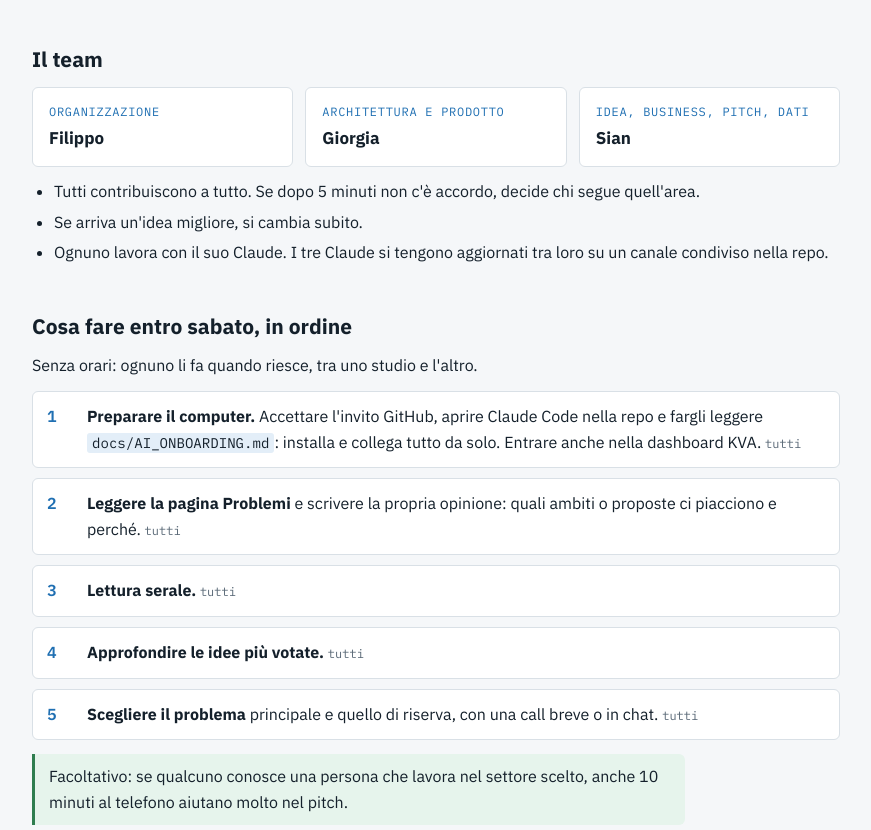
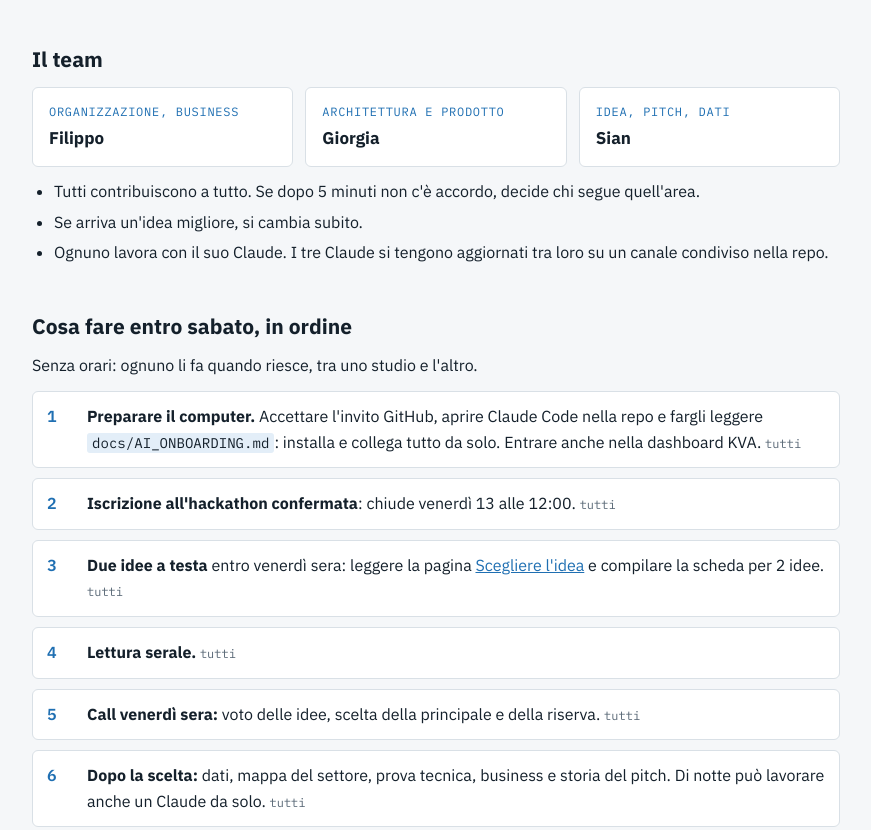
Before and after one commit to pippotadde/kva-ai-brain, a plain HTML site: page docs/site/generale.html in a window 1280 px wide. Shown: the part 910-1740 px from the top of the page, without its empty margins (204-1075 px from the left). Drawn offline with Linux system fonts and the light colour scheme.

Commit message:
Move business role to Filippo, update pre-event steps, add START_KVA bootstrap file
Co-Authored-By: Claude Opus 5.5 <noreply@anthropic.com>
Claude-Session: https://claude.ai/code/session_01NH2T1ZdPmaNXujbHRUn91G

```diff
--- a/docs/site/generale.html
+++ b/docs/site/generale.html
@@ -42,9 +42,9 @@
   <section>
     <h2>Il team</h2>
     <div class="grid3">
-      <div class="card"><span class="role">Organizzazione</span><b>Filippo</b></div>
+      <div class="card"><span class="role">Organizzazione, business</span><b>Filippo</b></div>
       <div class="card"><span class="role">Architettura e prodotto</span><b>Giorgia</b></div>
-      <div class="card"><span class="role">Idea, business, pitch, dati</span><b>Sian</b></div>
+      <div class="card"><span class="role">Idea, pitch, dati</span><b>Sian</b></div>
     </div>
     <ul>
       <li>Tutti contribuiscono a tutto. Se dopo 5 minuti non c'è accordo, decide chi segue quell'area.</li>
@@ -58,10 +58,11 @@
     <p>Senza orari: ognuno li fa quando riesce, tra uno studio e l'altro.</p>
     <ol class="steps">
       <li><div><b>Preparare il computer.</b> Accettare l'invito GitHub, aprire Claude Code nella repo e fargli leggere <code>docs/AI_ONBOARDING.md</code>: installa e collega tutto da solo. Entrare anche nella dashboard KVA. <span class="who">tutti</span></div></li>
-      <li><div><b>Leggere la pagina Problemi</b> e scrivere la propria opinione: quali ambiti o proposte ci piacciono e perché. <span class="who">tutti</span></div></li>
+      <li><div><b>Iscrizione all'hackathon confermata</b>: chiude venerdì 13 alle 12:00. <span class="who">tutti</span></div></li>
+      <li><div><b>Due idee a testa</b> entro venerdì sera: leggere la pagina <a href="metodo.html">Scegliere l'idea</a> e compilare la scheda per 2 idee. <span class="who">tutti</span></div></li>
       <li><div><b>Lettura serale.</b> <span class="who">tutti</span></div></li>
-      <li><div><b>Approfondire le idee più votate.</b> <span class="who">tutti</span></div></li>
-      <li><div><b>Scegliere il problema</b> principale e quello di riserva, con una call breve o in chat. <span class="who">tutti</span></div></li>
+      <li><div><b>Call venerdì sera:</b> voto delle idee, scelta della principale e della riserva. <span class="who">tutti</span></div></li>
+      <li><div><b>Dopo la scelta:</b> dati, mappa del settore, prova tecnica, business e storia del pitch. Di notte può lavorare anche un Claude da solo. <span class="who">tutti</span></div></li>
     </ol>
     <p class="tip">Facoltativo: se qualcuno conosce una persona che lavora nel settore scelto, anche 10 minuti al telefono aiutano molto nel pitch.</p>
   </section>
@@ -89,9 +90,9 @@
       <tr><td class="time">14:00</td><td>Costruzione</td><td>Tre filoni in parallelo. Salvataggi su GitHub ogni 20–30 minuti.</td></tr>
       <tr><td class="time">14:45</td><td></td><td>Controllo di 5 minuti: cosa funziona, cosa è bloccato.</td></tr>
       <tr><td class="time">15:30</td><td></td><td>Controllo di 5 minuti: si taglia quello che non sarà pronto alle 16:00.</td></tr>
-      <tr><td class="time">16:00</td><td></td><td><b>Stop alle funzioni nuove.</b> Registriamo il video di riserva della demo. Sian chiude i numeri del business.</td></tr>
+      <tr><td class="time">16:00</td><td></td><td><b>Stop alle funzioni nuove.</b> Registriamo il video di riserva della demo. Filippo chiude i numeri del business.</td></tr>
       <tr><td class="time">16:15</td><td></td><td>Prova completa del pitch con la demo, cronometrata.</td></tr>
-      <tr class="hot"><td class="time">16:30</td><td>Verifica finanziaria</td><td>Sian presenta i numeri, Filippo supporta.</td></tr>
+      <tr class="hot"><td class="time">16:30</td><td>Verifica finanziaria</td><td>Filippo presenta i numeri, Sian supporta.</td></tr>
       <tr class="hot"><td class="time">17:00</td><td>Demo finale</td><td>Sian presenta, Giorgia guida la demo, Filippo ha pronto il video di riserva. Consegna finale con README e strumenti AI usati.</td></tr>
       <tr><td class="time">18:30</td><td>Premiazione</td><td>Vinciamo.</td></tr>
     </table></div>
```
Also changed, not shown: 5 other files.
